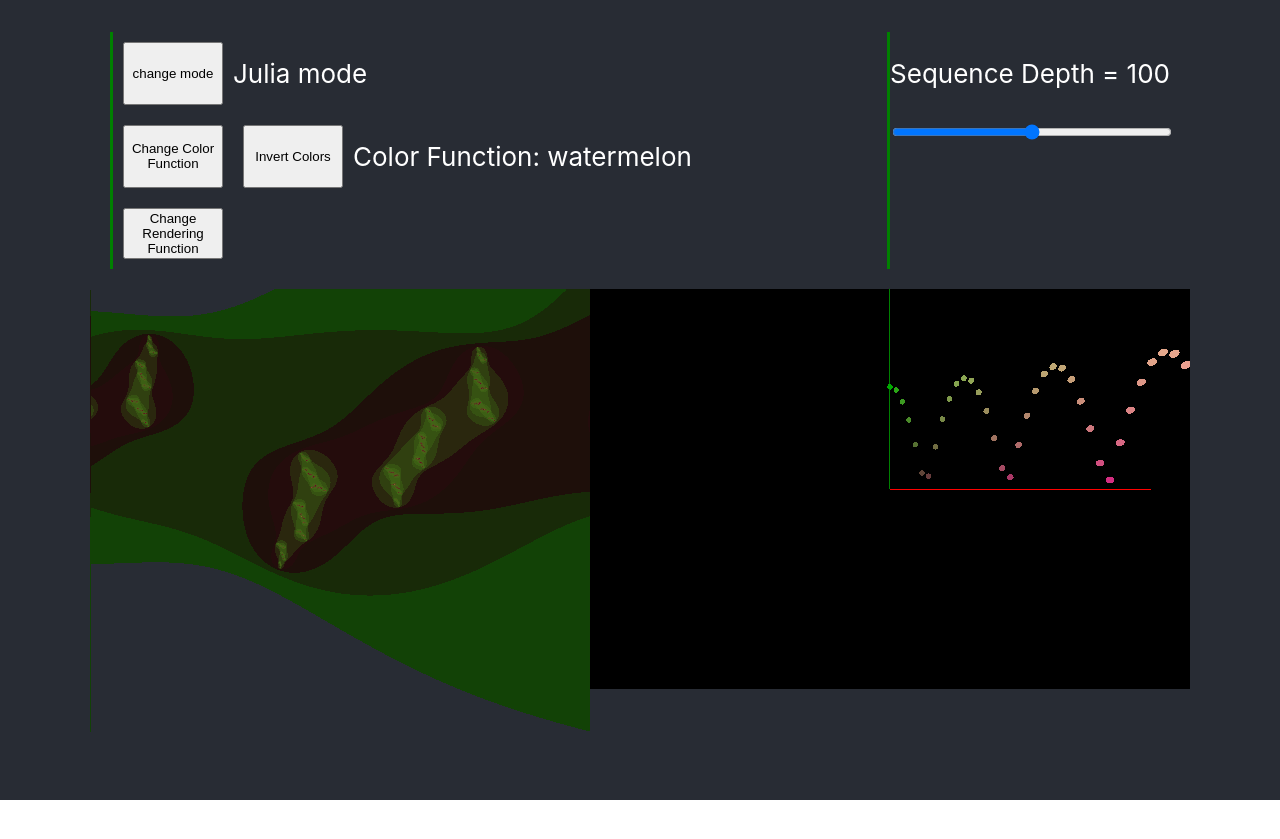
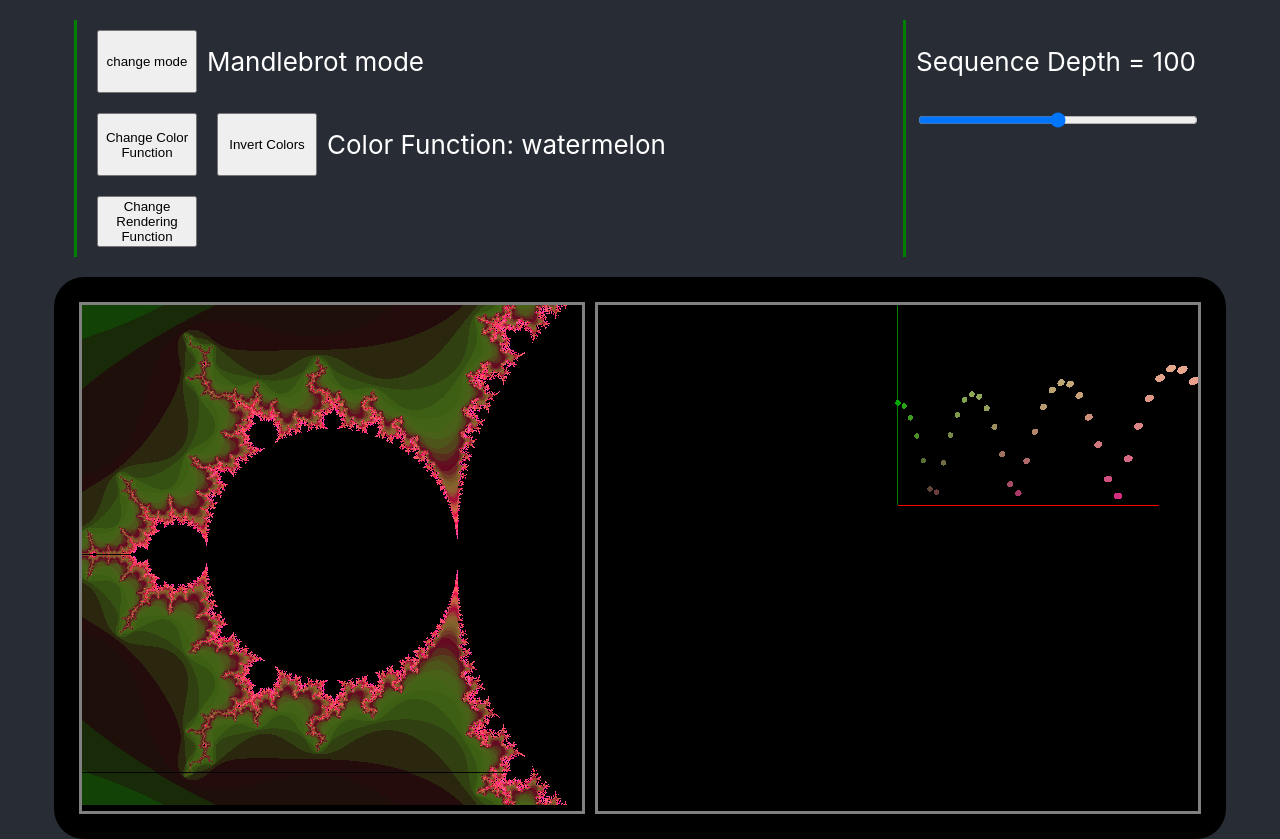
Before and after one commit to will-murray/Portfolio-Website, a React (Create React App) app: page / in a window 1280 px wide. Before the commit the page ends 800 px from the top, so only its background shows below. Built offline with nearby package versions, Linux system fonts and the light colour scheme.

Commit message:
Color Change update finalized

```diff
--- a/src/App.css
+++ b/src/App.css
@@ -15,6 +15,8 @@ button{
 .inputbox{
   border-left: solid;
   border-color: green;
+  padding-left: 10px;
+  padding-right: 10px;
 }
 
 #theGoodStuff{
--- a/src/App.js
+++ b/src/App.js
@@ -1,13 +1,26 @@
+import { useEffect, useRef, useState } from 'react';
 import './App.css';
 import FractalApp from './fractalLIB/FractalCanvas';
 
 
 function App() {
 
+
+  const [keyPressed, setKeyPressed] = useState(null);
+
+  useEffect(() => {
+    const handle = e => setKeyPressed(e.key);
+    window.addEventListener("keydown", handle);
+    return () => window.removeEventListener("keydown", handle);
+  }, []);
+
+
   return (
     <div className="App">
       <header className="App-header">
-        <FractalApp/>
+        <FractalApp
+        keyPressed={keyPressed}
+        />
 
       </header>
 
--- a/src/colorwave.js
+++ b/src/colorwave.js
@@ -164,6 +164,7 @@ export default function ColorWave({ coloringFunctionManager, redraw,colorChange,
   }, [redraw, maxSeqLength]);
 
 
+
 useEffect(() => {
   if (!sceneRef.current) return;
 
@@ -177,7 +178,6 @@ useEffect(() => {
   const initialPositions = curveRef.current.children.map((s) => s.position.clone());
 
 
-  console.log(curveRef.current.children)
   const animateCurveMotion = () => {
     const now = performance.now();
     const t = Math.min((now - start) / (duration * 1000), 1);
--- a/src/fractalLIB/FractalCanvas.js
+++ b/src/fractalLIB/FractalCanvas.js
@@ -1,9 +1,10 @@
-import { useRef, useState, useEffect } from "react";
+import { useRef, useState, useEffect, use } from "react";
 import Complex from "./Complex.js";
 import * as Conversion from "./Conversion.js";
 import { ColoringFunctionManager } from "./ColoringFunctionManager.js";
 import { RenderingFunctionManager } from "./RenderingFunctionManager.js";
 import ColorWave from "../colorwave.js";
+import { or } from "three/tsl";
 
 function FractalCanvas({
   mode,
@@ -11,21 +12,24 @@ function FractalCanvas({
   redraw,
   colorChange,
   maxSeqLength,
+  keyPressed,
   renderingFunctionManager,
 }) {
   // Canvas level params
   const canvasRef = useRef(null);
   const size = 500;
   const span = 0.5;
-  const origin = [-1, 0];
+  let origin = [-1, 0];
   const inc = span / size;
+  const keyPressStep = 10 // number of pixels to move per key press
 
   const [cursX, setCursx] = useState(0);
   const [cursY, setCursy] = useState(0);
   //Coloring functions manager - this needs to be shared with the 3D colorwave visualizer
 
   const linearIndex = (x, y) => y * size * 4 + 4 * x;
-  const juliaSet = (x, y) => {
+
+  const juliaSet = (x, y, writeToCanvas = true) => {
     setCursx(x);
     setCursy(y);
     const canvas = canvasRef.current;
@@ -73,10 +77,14 @@ function FractalCanvas({
         }
       }
     }
+    if(writeToCanvas){
       ctx.putImageData(imgData, 0, 0);
+    }else{
+      return imgData
+    }
   };
 
-  const mandelbrotSet = () => {
+  const mandelbrotSet = (writeToCanvas = true) => {
     const canvas = canvasRef.current;
     if (!canvas) return;
     const ctx = canvas.getContext("2d", { willReadFrequently: true });
@@ -101,7 +109,12 @@ function FractalCanvas({
         }
       }
     }
-    ctx.putImageData(imgData, 10, 10);
+    if(writeToCanvas){
+      ctx.putImageData(imgData, 0, 0);
+    }else{
+      return imgData
+    }
+
   };
 
   const sequenceLengthIter = (z, c, iteration) => {
@@ -120,11 +133,64 @@ function FractalCanvas({
   }, [mode, redraw, maxSeqLength, cursX, cursY]);
 
   useEffect(() =>{
-    if (mode === 0) juliaSet(cursX, cursY);
-    else mandelbrotSet();
+    const ctx = canvasRef.current.getContext("2d", { willReadFrequently: true });
+    const initialImgData = ctx.getImageData(0,0,size,size)
+    let targetImgData = null
+    if (mode === 0){
+      targetImgData = juliaSet(cursX, cursY, false);
+    }else{
+      targetImgData = mandelbrotSet(false);
+    }
+
+    ctx.putImageData(targetImgData,0,0)
+
+    const duration = 0.5;
+    const start = performance.now();
+
+    const lerpVectors = (v1, v2, alpha) => {
+      return {
+        x: v1[0] + (v2[0] - v1[0]) * alpha,
+        y: v1[1] + (v2[1] - v1[1]) * alpha,
+        z: v1[2] + (v2[2] - v1[2]) * alpha
+      };
+    }
+
+    const animateColorChange = () =>{
+
+      let currentImgData = ctx.getImageData(0,0,size,size)
+      const now = performance.now();
+      const t = Math.min((now - start) / (duration * 1000), 1);
+      for(let i = 0;i<targetImgData.data.length;i +=4){
+        let c = lerpVectors(
+          [initialImgData.data[i], initialImgData.data[i+1], initialImgData.data[i+2]],
+          [targetImgData.data[i], targetImgData.data[i+1], targetImgData.data[i+2]],
+          t
+
+        )
+        currentImgData.data[i] = c.x
+        currentImgData.data[i+1] = c.y
+        currentImgData.data[i+2] = c.z
+        currentImgData.data[i+3] = 255
+
+
+
+      }
+      ctx.putImageData(currentImgData, 0, 0);
+
+      if(t < 1){
+        requestAnimationFrame(animateColorChange)
+      }
+
+    }
+
+    requestAnimationFrame(animateColorChange)
 
 
   },[colorChange])
+
+
+
+
   return (
     <canvas
       ref={canvasRef}
@@ -235,14 +301,18 @@ function FractalController({
   );
 }
 
-function FractalApp() {
+function FractalApp({keyPressed}) {
   const [redraw, triggerRedraw] = useState(0);
   const [colorChange, triggerColorChange] = useState(0)
-  const [mode, setMode] = useState(0);
+  const [mode, setMode] = useState(1);
   const coloringFunction = useRef(new ColoringFunctionManager());
   const [maxSeqLength, setMaxSeqLength] = useState(100);
   const renderingFunctionManager = useRef(new RenderingFunctionManager());
 
+
+  useEffect(() =>{
+    console.log(keyPressed)
+  },[keyPressed])
   return (
     <div>
       <FractalController
@@ -257,7 +327,8 @@ function FractalApp() {
         setMaxSeqLength={setMaxSeqLength}
         renderingFunctionManager={renderingFunctionManager}
       />
-      <div id="theGoodStuff">
+      <div  id="theGoodStuff"  style={{backgroundColor:"black", padding:"20px",borderRadius:"30px"}}>
+        <div style={{border:"solid",borderColor:"grey", margin:"5px"}}>
           <FractalCanvas
           mode={mode}
           redraw={redraw}
@@ -267,14 +338,22 @@ function FractalApp() {
           coloringFunctionManager={coloringFunction}
           maxSeqLength={maxSeqLength}
           renderingFunctionManager={renderingFunctionManager}
+          keyPressed={keyPressed}
           />
+        </div >
+
+        <div style={{border:"solid",borderColor:"grey", margin:"5px"}}>
           <ColorWave
             coloringFunctionManager={coloringFunction}
             redraw={redraw}
             colorChange={colorChange}
             maxSeqLength={maxSeqLength}
           />
+
         </div>
+
+        </div>
+
     </div>
   );
 }
```
Also changed, not shown: 1 other file (tests, documents, lock files or other folders). Lines whose indentation alone changed are shown as unchanged.
